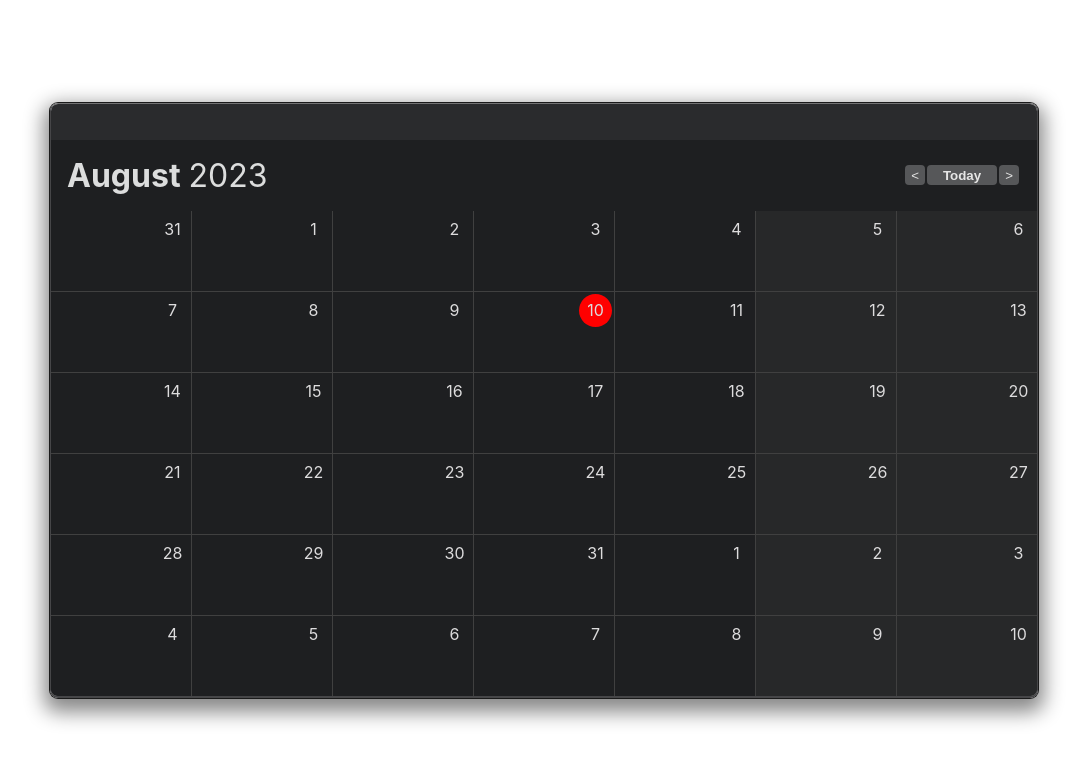
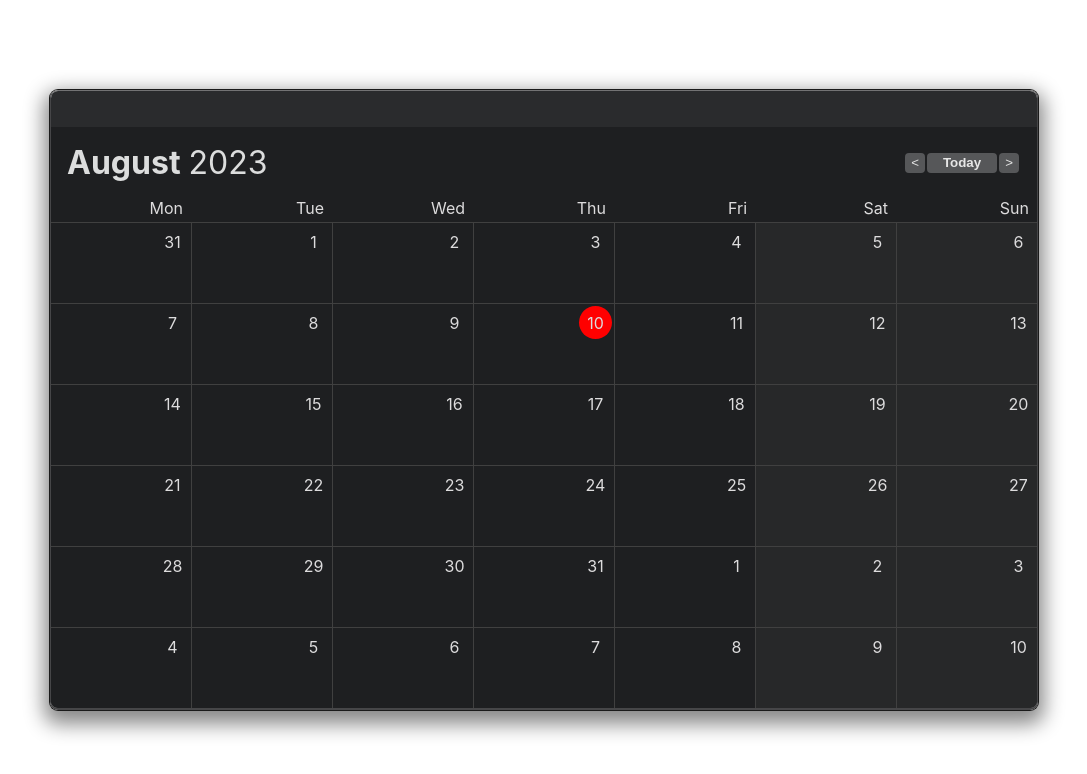
Before and after one commit to Taras21071988/calendar_year, a React (Create React App) app: page / in a window 1280 px wide. Shown: the top 774 px of the page, without its empty margins (96-1183 px from the left). Built offline with nearby package versions, Linux system fonts and the light colour scheme.

Commit message:
add week names header

```diff
--- a/src/components/CalendarGrid/index.js
+++ b/src/components/CalendarGrid/index.js
@@ -5,13 +5,13 @@ import { styled } from "styled-components";
 const GridWrapper = styled.div`
   display: grid;
   grid-template-columns: repeat(7, 1fr);
-  grid-template-rows: repeat(6, 1fr);
-  background-color: #404040;
+  background-color: ${(props) => (props.$isheader ? "#1e1f21" : "#404040")};
+  ${(props) => props.$isheader && "border-bottom: 1px solid #404040"};
   grid-gap: 1px;
 `;
 const CellWrapper = styled.div`
   min-width: 140px;
-  min-height: 80px;
+  min-height: ${(props) => (props.$isheader ? 24 : 80)}px;
   background-color: ${(props) => (props.$isweekend ? "#272829" : "#1e1f21")};
   color: #dddcdd;
 `;
@@ -19,6 +19,7 @@ const RowCell = styled.div`
   display: flex;
   justify-content: ${(props) =>
     props.$justifycontent ? props.$justifycontent : "flex-start"};
+  ${(props) => props.pr && `padding-right: ${props.pr * 8}px`}
 `;
 const DayWrapper = styled.div`
   height: 33px;
@@ -39,12 +40,23 @@ const CurrentDay = styled.div`
 `;
 
 const CalendarGrid = ({ startDay }) => {
-  //   const totalDays = 42;
   const day = startDay.clone().subtract(1, "day");
   const daysArray = [...Array(42)].map(() => day.add(1, "day").clone());
-  const isCurrentDay = (day) => moment().isSame(day,'day');
+  const isCurrentDay = (day) => moment().isSame(day, "day");
 
   return (
+    <>
+      <GridWrapper $isheader>
+        {[...Array(7)].map((_, i) => (
+          <CellWrapper $isheader>
+            <RowCell $justifycontent={"flex-end"} pr={1}>
+              {moment()
+                .day(i + 1)
+                .format("ddd")}
+            </RowCell>
+          </CellWrapper>
+        ))}
+      </GridWrapper>
       <GridWrapper>
         {daysArray.map((dayItem) => (
           <CellWrapper
@@ -62,6 +74,7 @@ const CalendarGrid = ({ startDay }) => {
           </CellWrapper>
         ))}
       </GridWrapper>
+    </>
   );
 };
 
```
Lines whose indentation alone changed are shown as unchanged.
